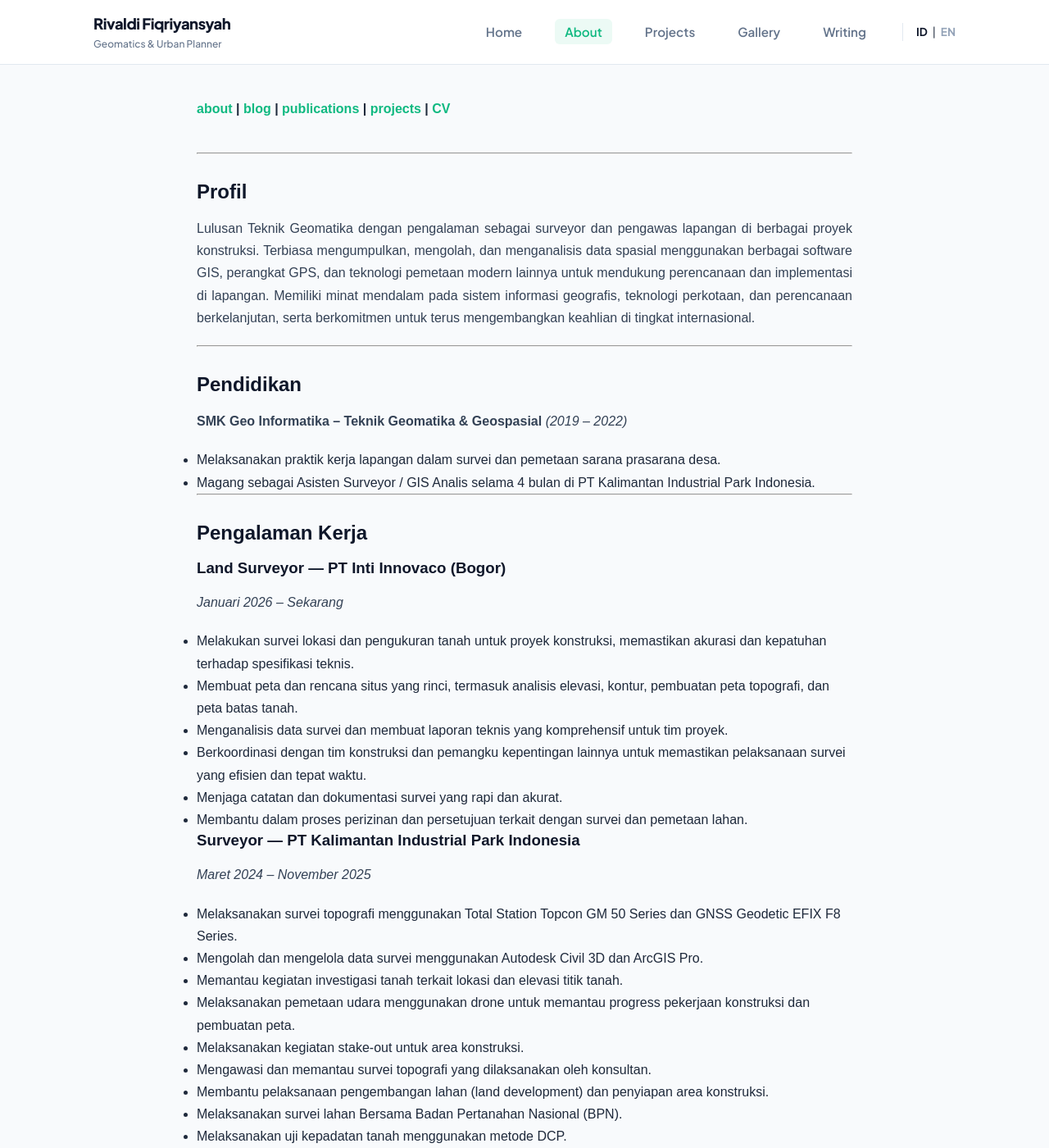
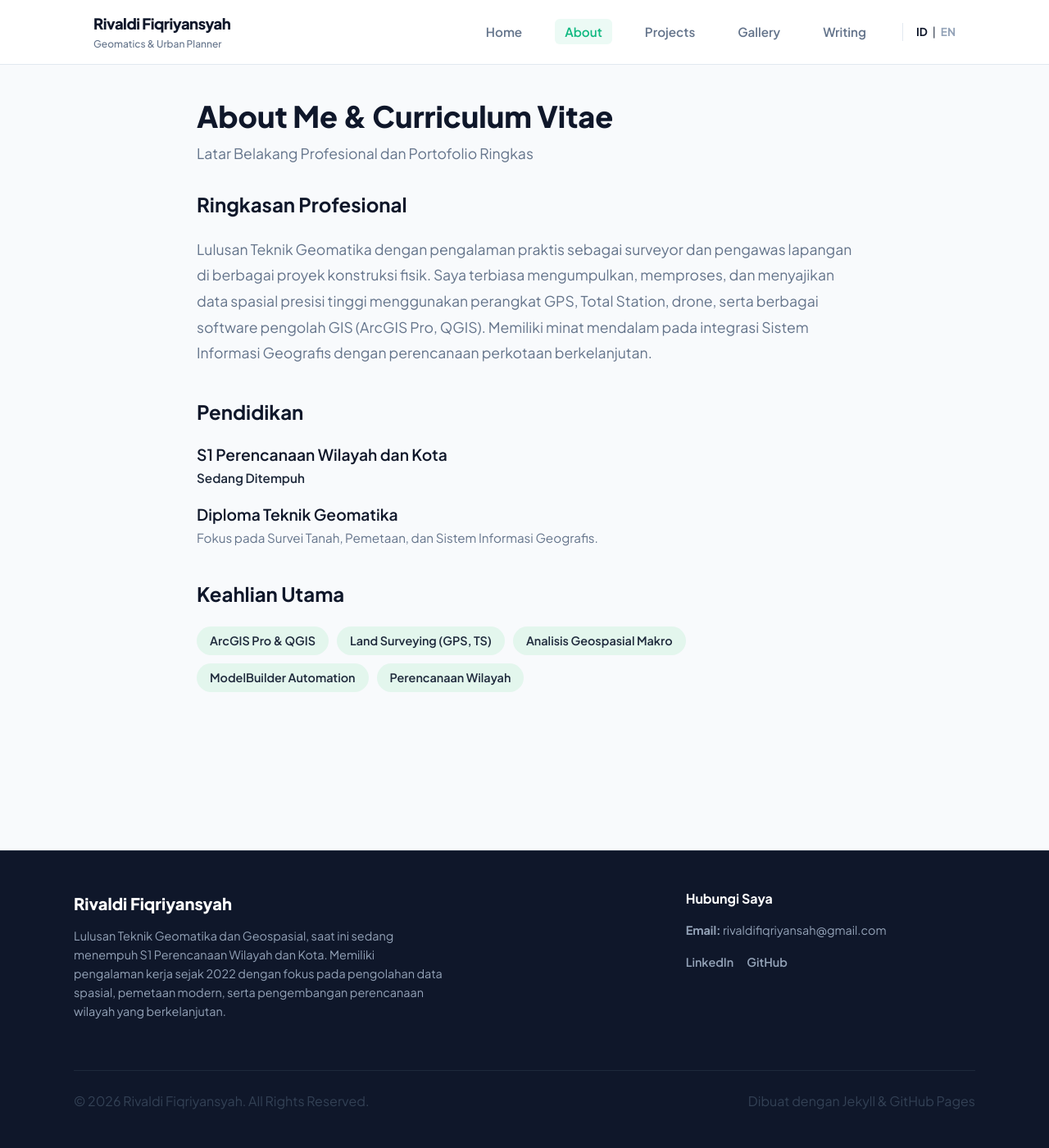
Before and after one commit to RivaldiMpam/RivaldiMpam.github.io, a Jekyll site: the page built from CV.md, in a window 1280 px wide and 1400 px high. Shown: the whole window at 82% size. Built offline with Jekyll 4.4.1, drawn with Linux system fonts in a browser that asks for light colours; some of the changed text lies outside the part shown.

Commit message:
Update CV.md

```diff
--- a/CV.md
+++ b/CV.md
@@ -1,107 +1,40 @@
 ---
 layout: default
-title: CV
+title: About Me
 permalink: /cv/
 ---
 
-<div style="max-width: 800px; margin: 0 auto; line-height: 1.7; font-family: sans-serif;">
+<div style="max-width: 800px; margin: 0 auto;">
+  <h1 style="font-size: 2.25rem; font-weight: 800; margin-bottom: 8px;">About Me & Curriculum Vitae</h1>
+  <p style="color: var(--text-muted); margin-bottom: 32px; font-size: 1.1rem;">Latar Belakang Profesional dan Portofolio Ringkas</p>
 
-<!-- Navigasi Utama -->
-<div style="margin-bottom: 40px; font-weight: bold;">
-  <a href="#" style="text-decoration: none;">about</a> |
-  <a href="#" style="text-decoration: none;">blog</a> |
-  <a href="#" style="text-decoration: none;">publications</a> |
-  <a href="#" style="text-decoration: none;">projects</a> |
-  <a href="#" style="text-decoration: none;">CV</a>
+  <section style="margin-bottom: 40px;">
+    <h2 style="font-size: 1.5rem; font-weight: 700; margin-bottom: 16px; border-bottom: 2px solid var(--border-light); padding-bottom: 8px;">Ringkasan Profesional</h2>
+    <p style="font-size: 1.1rem; color: var(--text-muted); line-height: 1.8;">
+      Lulusan Teknik Geomatika dengan pengalaman praktis sebagai surveyor dan pengawas lapangan di berbagai proyek konstruksi fisik. Saya terbiasa mengumpulkan, memproses, dan menyajikan data spasial presisi tinggi menggunakan perangkat GPS, Total Station, drone, serta berbagai software pengolah GIS (ArcGIS Pro, QGIS). Memiliki minat mendalam pada integrasi Sistem Informasi Geografis dengan perencanaan perkotaan berkelanjutan.
+    </p>
+  </section>
+
+  <section style="margin-bottom: 40px;">
+    <h2 style="font-size: 1.5rem; font-weight: 700; margin-bottom: 16px; border-bottom: 2px solid var(--border-light); padding-bottom: 8px;">Pendidikan</h2>
+    <div style="margin-bottom: 20px;">
+      <h3 style="font-size: 1.2rem; font-weight: 600; margin-bottom: 4px;">S1 Perencanaan Wilayah dan Kota</h3>
+      <p style="color: var(--primary-color); font-weight: 600; font-size: 0.95rem; margin-bottom: 8px;">Sedang Ditempuh</p>
+    </div>
+    <div style="margin-bottom: 20px;">
+      <h3 style="font-size: 1.2rem; font-weight: 600; margin-bottom: 4px;">Diploma Teknik Geomatika</h3>
+      <p style="color: var(--text-muted); font-size: 0.95rem;">Fokus pada Survei Tanah, Pemetaan, dan Sistem Informasi Geografis.</p>
+    </div>
+  </section>
+
+  <section>
+    <h2 style="font-size: 1.5rem; font-weight: 700; margin-bottom: 16px; border-bottom: 2px solid var(--border-light); padding-bottom: 8px;">Keahlian Utama</h2>
+    <div style="display: flex; flex-wrap: wrap; gap: 10px; margin-top: 16px;">
+      <span style="background: rgba(46, 204, 113, 0.1); color: var(--primary-color); padding: 6px 16px; border-radius: 20px; font-weight: 600; font-size: 0.9rem;">ArcGIS Pro & QGIS</span>
+      <span style="background: rgba(46, 204, 113, 0.1); color: var(--primary-color); padding: 6px 16px; border-radius: 20px; font-weight: 600; font-size: 0.9rem;">Land Surveying (GPS, TS)</span>
+      <span style="background: rgba(46, 204, 113, 0.1); color: var(--primary-color); padding: 6px 16px; border-radius: 20px; font-weight: 600; font-size: 0.9rem;">Analisis Geospasial Makro</span>
+      <span style="background: rgba(46, 204, 113, 0.1); color: var(--primary-color); padding: 6px 16px; border-radius: 20px; font-weight: 600; font-size: 0.9rem;">ModelBuilder Automation</span>
+      <span style="background: rgba(46, 204, 113, 0.1); color: var(--primary-color); padding: 6px 16px; border-radius: 20px; font-weight: 600; font-size: 0.9rem;">Perencanaan Wilayah</span>
+    </div>
+  </section>
 </div>
-
-<hr>
-
-<h2 style="margin-top: 30px;">Profil</h2>
-<p style="text-align: justify;">
-Lulusan Teknik Geomatika dengan pengalaman sebagai surveyor dan pengawas lapangan di berbagai proyek konstruksi. Terbiasa mengumpulkan, mengolah, dan menganalisis data spasial menggunakan berbagai software GIS, perangkat GPS, dan teknologi pemetaan modern lainnya untuk mendukung perencanaan dan implementasi di lapangan. Memiliki minat mendalam pada sistem informasi geografis, teknologi perkotaan, dan perencanaan berkelanjutan, serta berkomitmen untuk terus mengembangkan keahlian di tingkat internasional.
-</p>
-
-<hr>
-
-<h2 style="margin-top: 30px;">Pendidikan</h2>
-<p><strong>SMK Geo Informatika – Teknik Geomatika & Geospasial</strong> <em>(2019 – 2022)</em></p>
-<ul>
-  <li>Melaksanakan praktik kerja lapangan dalam survei dan pemetaan sarana prasarana desa.</li>
-  <li>Magang sebagai Asisten Surveyor / GIS Analis selama 4 bulan di PT Kalimantan Industrial Park Indonesia.</li>
-</ul>
-
-<hr>
-
-<h2 style="margin-top: 30px;">Pengalaman Kerja</h2>
-
-<h3>Land Surveyor — PT Inti Innovaco (Bogor)</h3>
-<p><em>Januari 2026 – Sekarang</em></p>
-<ul>
-  <li>Melakukan survei lokasi dan pengukuran tanah untuk proyek konstruksi, memastikan akurasi dan kepatuhan terhadap spesifikasi teknis.</li>
-  <li>Membuat peta dan rencana situs yang rinci, termasuk analisis elevasi, kontur, pembuatan peta topografi, dan peta batas tanah.</li>
-  <li>Menganalisis data survei dan membuat laporan teknis yang komprehensif untuk tim proyek.</li>
-  <li>Berkoordinasi dengan tim konstruksi dan pemangku kepentingan lainnya untuk memastikan pelaksanaan survei yang efisien dan tepat waktu.</li>
-  <li>Menjaga catatan dan dokumentasi survei yang rapi dan akurat.</li>
-  <li>Membantu dalam proses perizinan dan persetujuan terkait dengan survei dan pemetaan lahan.</li>
-</ul>
-
-<h3>Surveyor — PT Kalimantan Industrial Park Indonesia</h3>
-<p><em>Maret 2024 – November 2025</em></p>
-<ul>
-  <li>Melaksanakan survei topografi menggunakan Total Station Topcon GM 50 Series dan GNSS Geodetic EFIX F8 Series.</li>
-  <li>Mengolah dan mengelola data survei menggunakan Autodesk Civil 3D dan ArcGIS Pro.</li>
-  <li>Memantau kegiatan investigasi tanah terkait lokasi dan elevasi titik tanah.</li>
-  <li>Melaksanakan pemetaan udara menggunakan drone untuk memantau progress pekerjaan konstruksi dan pembuatan peta.</li>
-  <li>Melaksanakan kegiatan stake-out untuk area konstruksi.</li>
-  <li>Mengawasi dan memantau survei topografi yang dilaksanakan oleh konsultan.</li>
-  <li>Membantu pelaksanaan pengembangan lahan (land development) dan penyiapan area konstruksi.</li>
-  <li>Melaksanakan survei lahan Bersama Badan Pertanahan Nasional (BPN).</li>
-  <li>Melaksanakan uji kepadatan tanah menggunakan metode DCP.</li>
-  <li>Mengawasi kegiatan alat berat untuk pemeliharaan jalan existing, penyiapan lahan, dan pekerjaan konstruksi di area kawasan industri.</li>
-</ul>
-
-<h3>Asisten Surveyor / Staf GIS — PT Kalimantan Industrial Park Indonesia</h3>
-<p><em>November 2022 – Februari 2024</em></p>
-<ul>
-  <li>Melaksanakan survei lahan masyarakat, mengolah data hasil pengukuran, dan membuat sketsa lahan.</li>
-  <li>Melakukan survei dan pengumpulan data aset di sekitar Kawasan industri.</li>
-  <li>Melaksanakan patrol udara batas areal perusahaan dan pemetaan menggunakan wahana drone, serta mengolah hasil mapping drone menggunakan Agisoft Metashape.</li>
-  <li>Melaksanakan kegiatan stake-out untuk proses land clearing.</li>
-  <li>Memasang patok batas dan papan penanda lahan untuk pengamanan lahan.</li>
-  <li>Melakukan digitasi peta dan mengembangkan basis data GIS.</li>
-  <li>Menyusun laporan pekerjaan harian hasil pengukuran.</li>
-</ul>
-
-<hr>
-
-<h2 style="margin-top: 30px;">Proyek Kolaborasi & Freelance</h2>
-
-<h3>Penelitian Lapangan – Tim Gabungan UGM, ESDM, dan UNHAS (Maros, Sulawesi Selatan)</h3>
-<p><em>Desember 2025</em></p>
-<ul>
-  <li>Berperan sebagai anggota tim Geodesi UGM, bekerja berdampingan dengan tim Geologi dan Geofisika dalam penelitian pemetaan tanah dan karakteristik bawah permukaan.</li>
-  <li>Melaksanakan pengukuran titik soil menggunakan GNSS metode Static PPK dengan instrument EGNSS GeoPen Hexa.</li>
-  <li>Bertanggung jawab melakukan pengolahan data pasca survei dan verifkasi keakuratan koordinat.</li>
-  <li>Berkolaborasi dengan tim teknis multidisiplin untuk memastikan kualitas data sesuai kebutuhan penelitian.</li>
-</ul>
-
-<h3>Freelance Surveyor – Pengukuran Stake-Out Kavling Perumahan (Bogor)</h3>
-<p><em>November 2025</em></p>
-<ul>
-  <li>Melaksanakan pengukuran stake-out kavling menggunakan Total Station untuk penentuan batas dan posisi bangunan.</li>
-  <li>Melakukan penyudutan dan pemeriksaan ulang akurasi posisi untuk memastikan kesesuaian dengan site plan.</li>
-</ul>
-
-<hr>
-
-<h2 style="margin-top: 30px;">Keahlian</h2>
-<ul>
-  <li><strong>Pengembangan basis data GIS dan analisis spasial.</strong></li>
-  <li><strong>Instrumen Survei:</strong> Total Station GM 50 Series, GPS Handheld, GNSS Geodetic (EFIX dan FOIF), Auto Level / Waterpass.</li>
-  <li><strong>Pengoperasian Drone & Software:</strong> Agisoft Metashape, ArcGIS, Autodesk Civil 3D.</li>
-  <li><strong>Keterampilan Lapangan:</strong> Survei, pemetaan, pengembangan lahan, serta pengawasan alat berat.</li>
-  <li><strong>Administrasi:</strong> Microsoft Word, Excel, PowerPoint, Teams.</li>
-</ul>
-
-</div>
```
